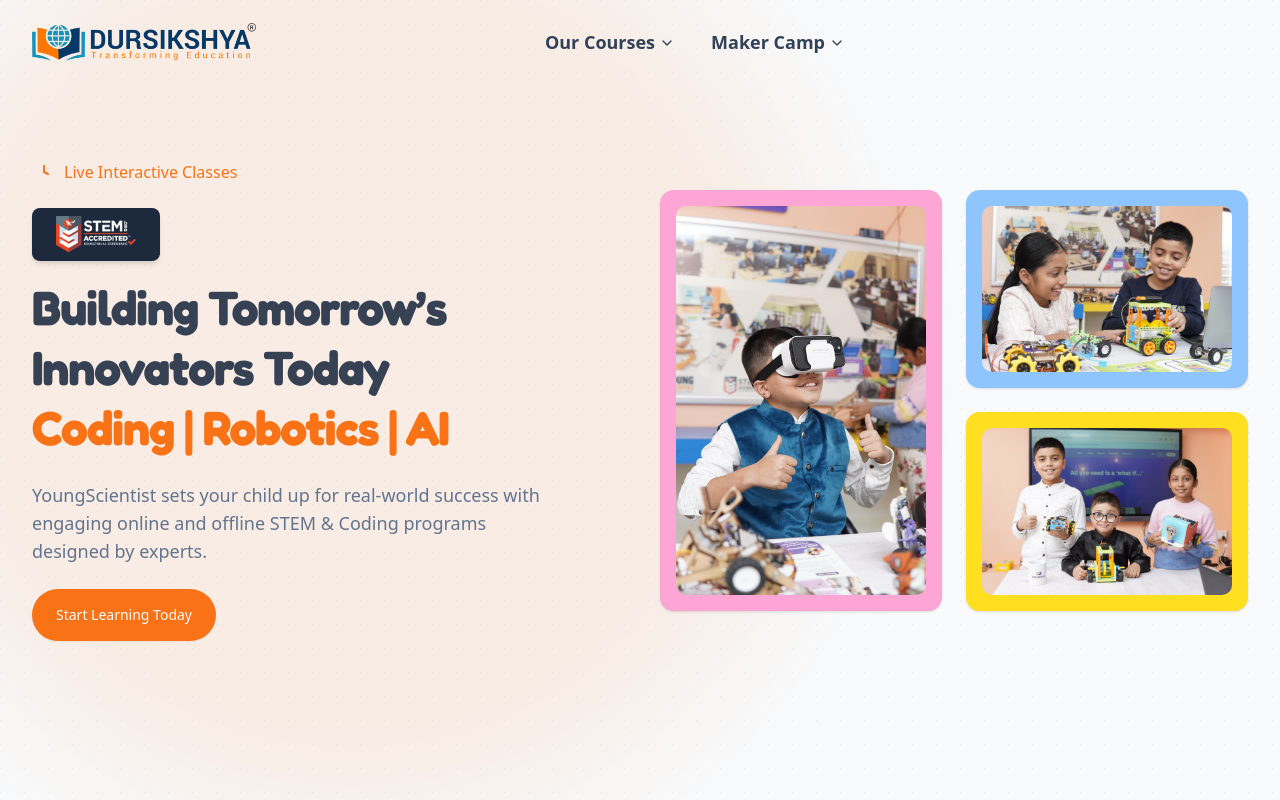
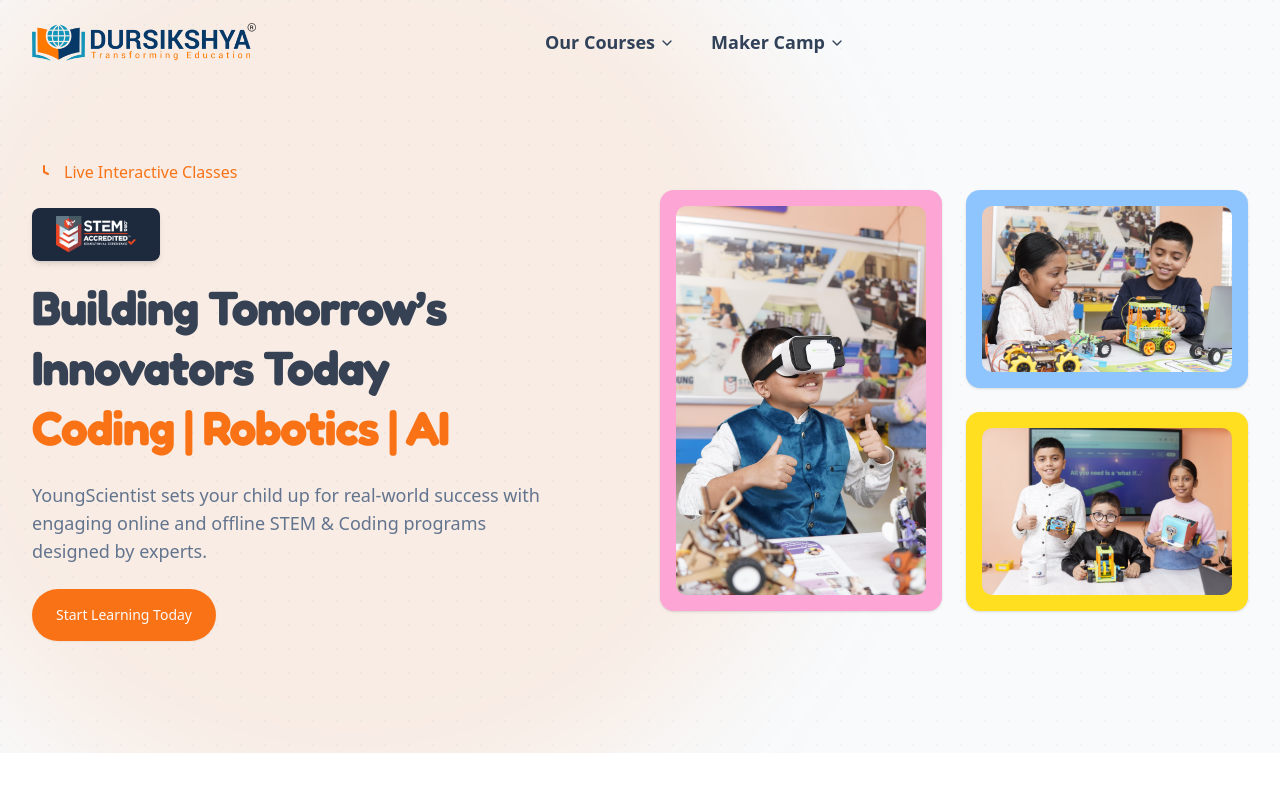
Before and after one commit to ThapaSurace/learn_webiste, a React (Vite) app: page / in a window 1280 px wide. Shown: the top 800 px of the page. Built offline with nearby package versions, Linux system fonts and the light colour scheme; the HTML template or start-up script is replaced by a standard one; a web font is replaced by a local one.

Commit message:
change css

```diff
--- a/src/components/home/HeroSection.tsx
+++ b/src/components/home/HeroSection.tsx
@@ -3,7 +3,7 @@
 
 const HeroSection = () => {
   return (
-    <section className="relative bg-slate-100/50 min-h-screen min-h-[100dvh] pt-36 md:pt-40 pb-28 overflow-hidden">
+    <section className="relative bg-slate-100/50 pt-36 md:pt-40 pb-28 overflow-hidden">
       {/* Large translucent background blob */}
       <svg
         className="absolute -top-32 -left-32 w-[60rem] h-[60rem] text-primary/10 blur-3xl"
--- a/src/components/home/StatSection.tsx
+++ b/src/components/home/StatSection.tsx
@@ -1,7 +1,7 @@
 const StatsSection = () => {
   const stats = [
-    { label: "Founded", value: "2014" },
-    { label: "Learners Transformed & Certified", value: "10000+" },
+    { label: "Founded", value: "2020" },
+    { label: "Learners Transformed & Certified", value: "12000+" },
     { label: "Career-Focused Learning with Global Certifications", value: "100%" },
     { label: "Driving Innovation in Education & Workforce Training", value: "5+ years" },
   ];
```
